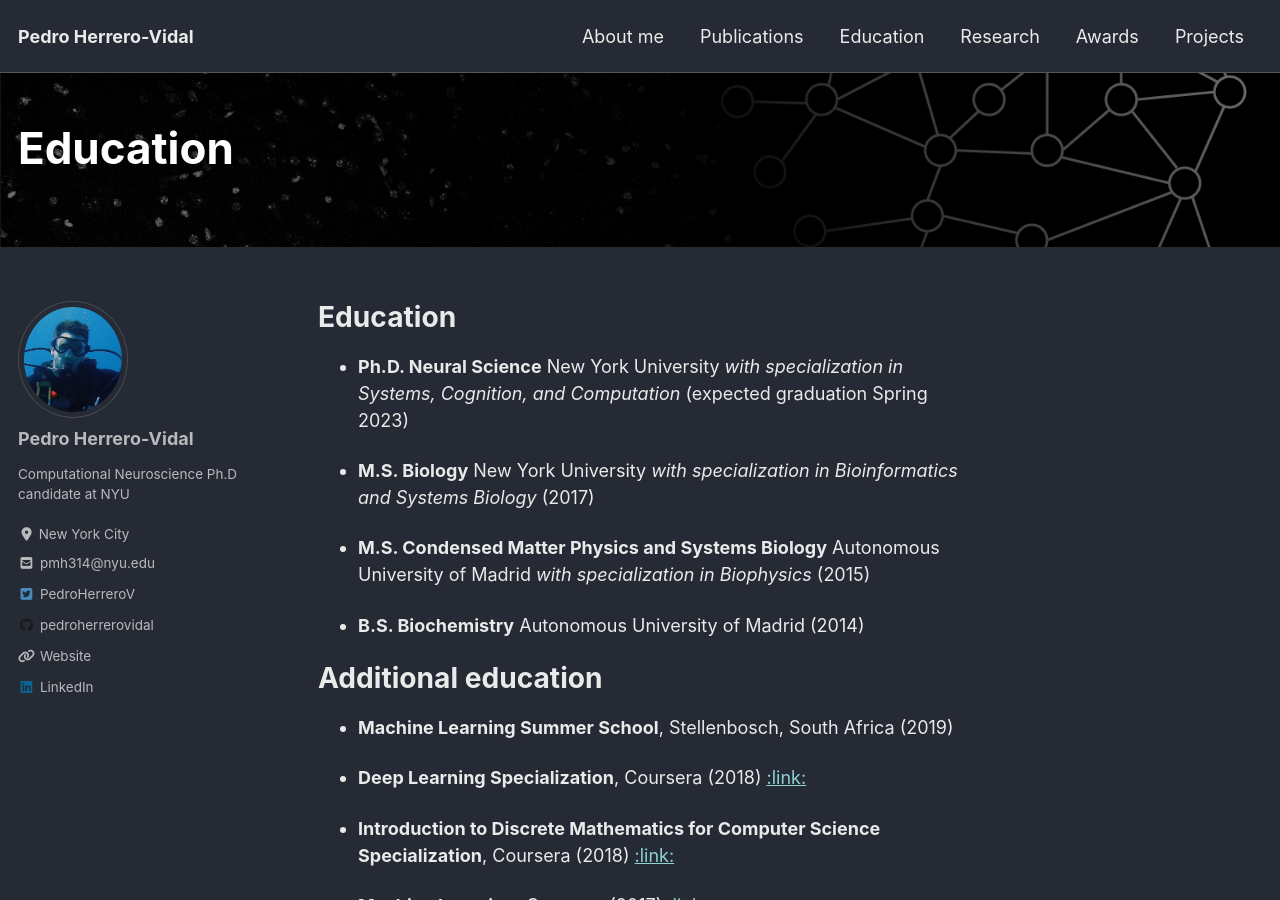
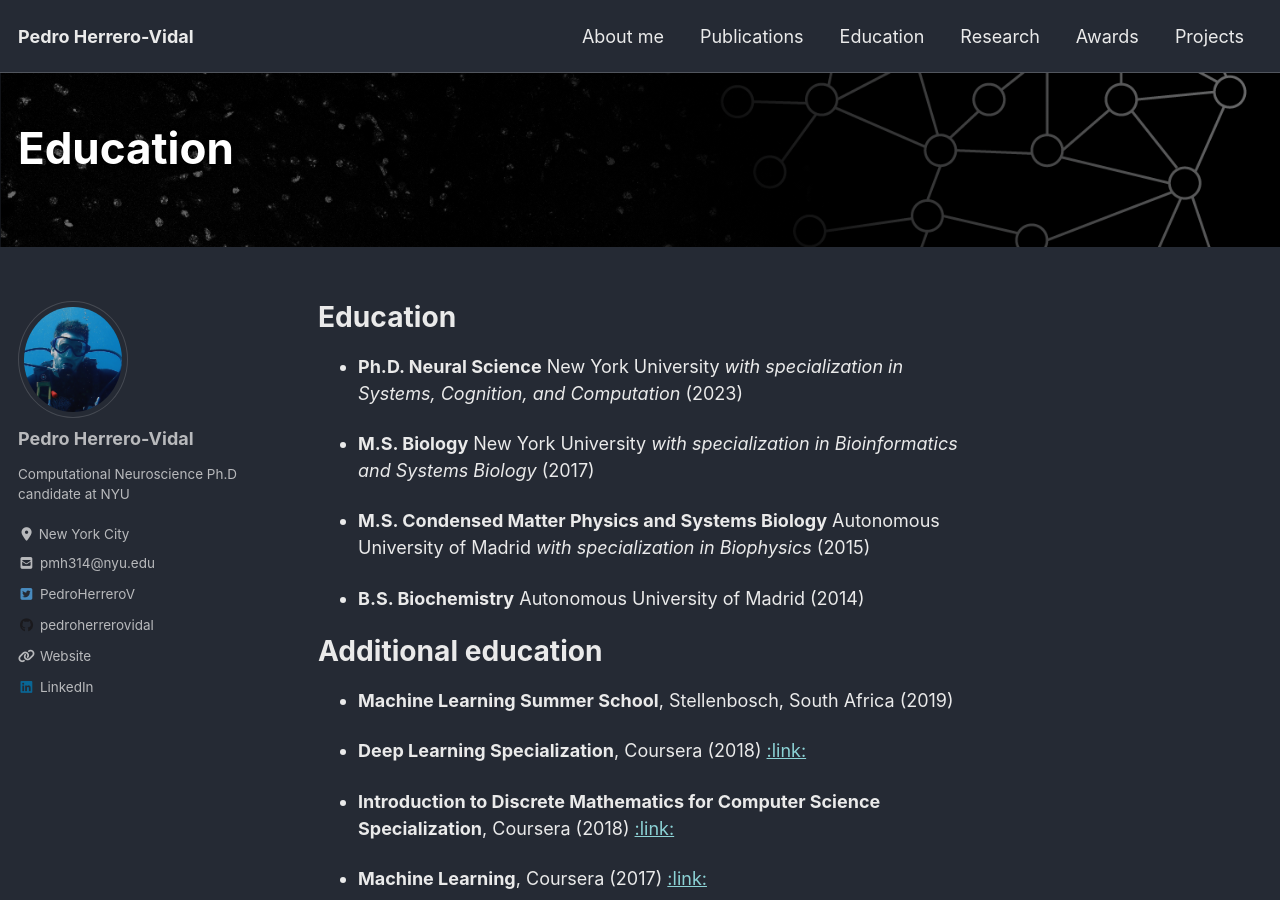
Before and after one commit to pedroherrerovidal/pedroherrerovidal.github.io, a Jekyll site: the page built from _pages/education.md, in a window 1280 px wide and 900 px high. Built offline with Jekyll 4.4.1, drawn with Linux system fonts in a browser that asks for light colours; cached includes are drawn as plain includes; nearby versions of some CDN libraries.

Commit message:
Update education.md

```diff
--- a/_pages/education.md
+++ b/_pages/education.md
@@ -9,7 +9,7 @@
 ---
 # **Education**
 
-- **Ph.D. Neural Science** New York University *with specialization in Systems, Cognition, and Computation* (expected graduation Spring 2023)
+- **Ph.D. Neural Science** New York University *with specialization in Systems, Cognition, and Computation* (2023)
 
 - **M.S. Biology** New York University *with specialization in Bioinformatics and Systems Biology* (2017)
 
```
